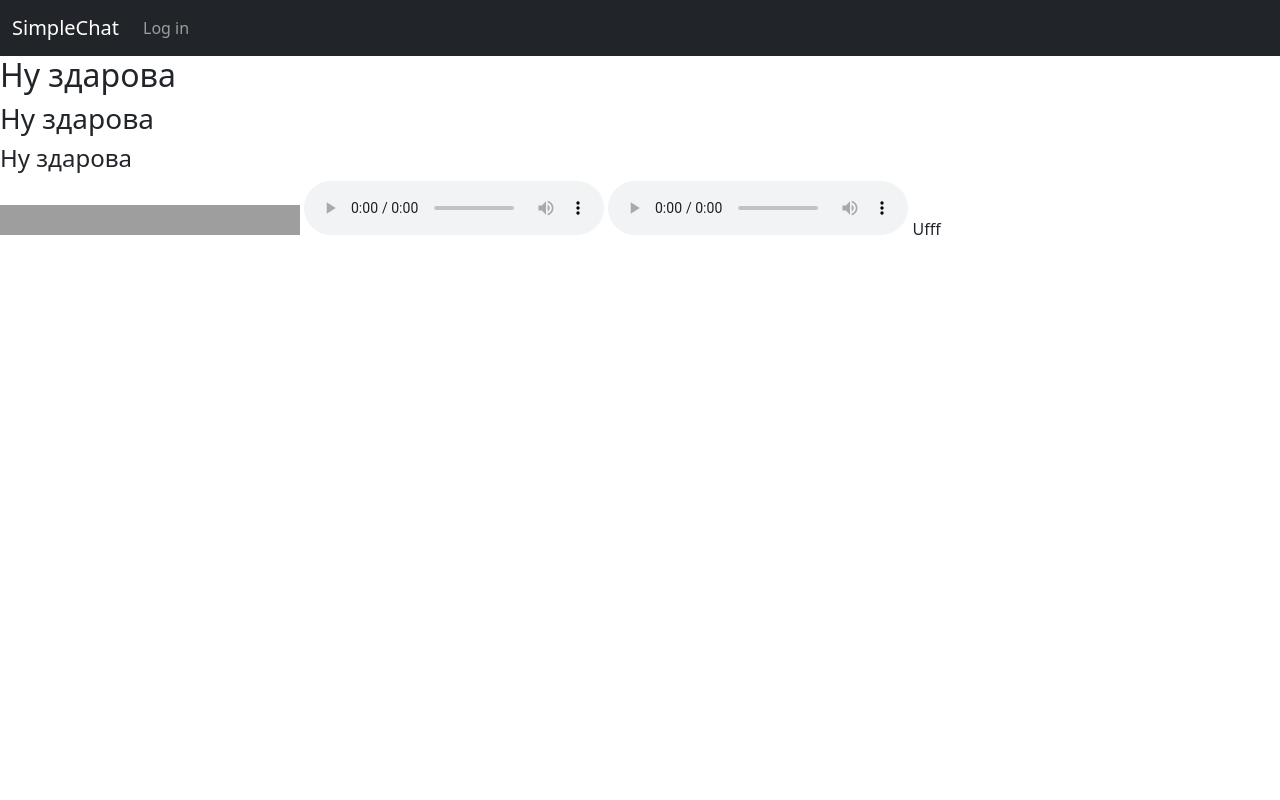
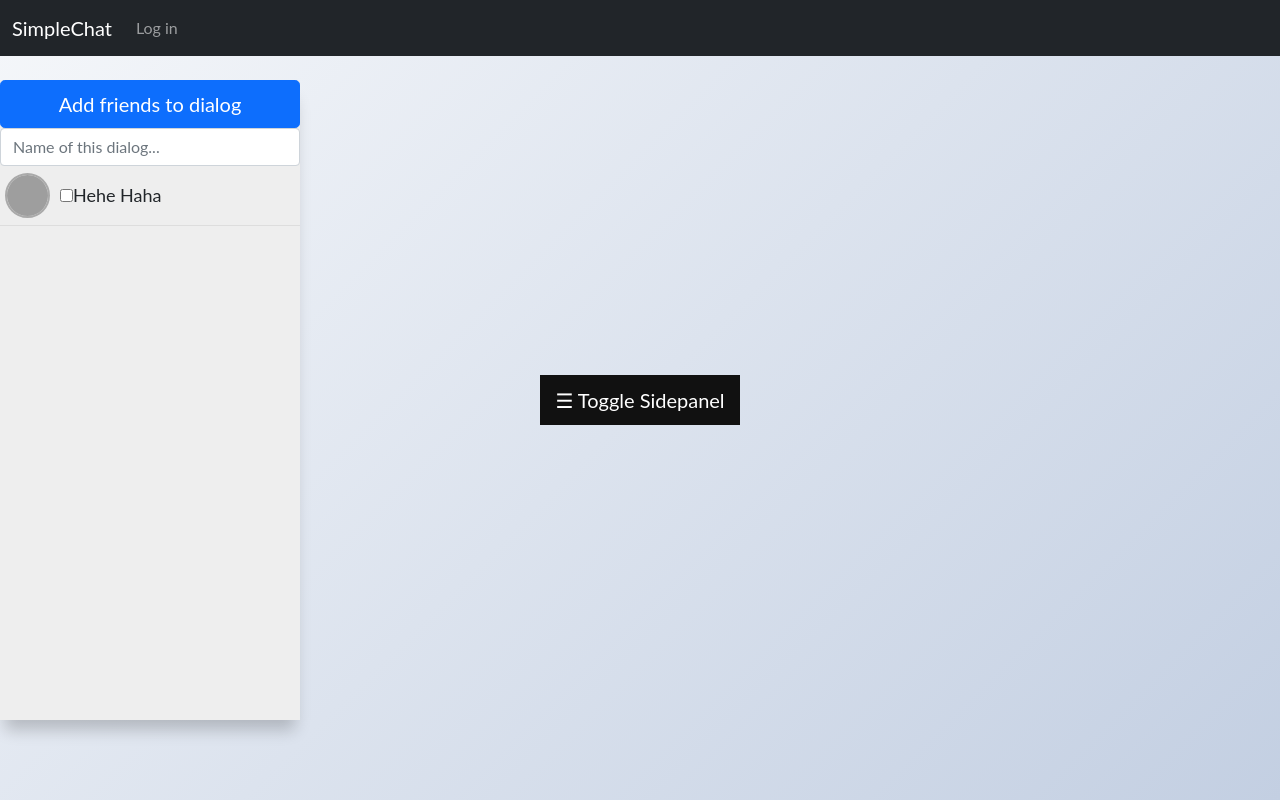
Before and after one commit to BaronFonMonc/web, a Flask app: page /about in a window 1280 px wide. Run offline with Flask 2, Linux system fonts and the light colour scheme; grey boxes are pictures that could not be loaded.

Commit message:
Finaly styles

```diff
--- a/static/css/friendlist.css
+++ b/static/css/friendlist.css
@@ -5,6 +5,12 @@ html, body {
 }
 
 #friend-list {
+  position: fixed;
+  z-index: 1;
+  left: 0;
+  padding-top: 60px;
+
+  transition: 0.5s;
   list-style: none;
   height: 4px;
   overflow-x: hidden;
@@ -12,11 +18,12 @@ html, body {
   display: block;
   margin: 0;
   padding: 0;
-  width: 20%;
+  width: 0;
   max-width: 300px;
   height: 80%;
   background: #EEE;
   list-style-type: none;
+  box-shadow: 0 15px 15px -5px rgba(0, 0, 0, 0.2);
 }
 
 .friend {
@@ -55,8 +62,3 @@ html, body {
 .friend:not(.selected):hover {
   background: #DDD;
 }
-
-.friend-list:hover {
-  background: #DAA;
-  width: 300px;
-}
--- a/static/map.js
+++ b/static/map.js
@@ -133,7 +133,7 @@ function appendMessageFull(ms, side) {
 
         <div class="msg-bubble">
             <div class="msg-text">
-                <audio src=${ms[5]} controls autoplay style="width: min(40vw,300px);">Audio tag not supported</audio>
+                <audio src=${ms[5]} controls autoplay style="width: min(45vw,300px);">Audio tag not supported</audio>
             </div>
         </div>
       </div>
--- a/templates/about.html
+++ b/templates/about.html
@@ -3,11 +3,67 @@
 <head>
   <meta charset=UTF-8"/>
   <meta name="viewport"
-        content="width=device-width, user-scalable=no, initial-scale=1.0, maximum-scale=1.0, minimum-scale=1.0">
+        content="width=device-width, user-scalable=yes, initial-scale=1.0, maximum-scale=1.0, minimum-scale=1.0">
   <meta http-equiv="X-UA-Compatible" content="ie=egde">
+  <link rel="stylesheet" href="{{ url_for('static', filename='css/friendlist.css') }}">
+  <link rel="stylesheet" href="{{ url_for('static', filename='css/main.css') }}">
   <link rel="stylesheet" href="https://cdn.jsdelivr.net/npm/bootstrap@5.1.3/dist/css/bootstrap.min.css" integrity="sha384-1BmE4kWBq78iYhFldvKuhfTAU6auU8tT94WrHftjDbrCEXSU1oBoqyl2QvZ6jIW3" crossorigin="anonymous">
-  <title>Chat Demo</title>
+  <title>Test</title>
+
+  <style>
+  body {
+    font-family: "Lato", sans-serif;
+  }
+
+  .sidepanel  {
+    margin: 0;
+    padding: 0;
+    width: 0;
+    position: fixed;
+    z-index: 1;
+    height: 80%;
+    background-color: #111;
+    overflow-x: hidden;
+    transition: 0.5s;
+    padding-top: 60px;
+  }
+
+  .sidepanel a {
+    padding: 8px 8px 8px 32px;
+    text-decoration: none;
+    font-size: 25px;
+    color: #818181;
+    display: block;
+    transition: 0.3s;
+  }
+
+  .sidepanel a:hover {
+    color: #f1f1f1;
+  }
+
+  .sidepanel .closebtn {
+    position: absolute;
+    top: 0;
+    right: 25px;
+    font-size: 36px;
+  }
+
+  .openbtn {
+    font-size: 20px;
+    cursor: pointer;
+    background-color: #111;
+    color: white;
+    padding: 10px 15px;
+    border: none;
+  }
+
+  .openbtn:hover {
+    background-color:#444;
+  }
+  </style>
 </head>
+
+
 <body>
   <nav class="navbar navbar-expand-md navbar-dark fixed-top bg-dark">
     <div class="container-fluid">
@@ -22,18 +78,48 @@
     </div>
   </nav>
 
-  <h1>Ну здарова</h1>
-  <h2>Ну здарова</h2>
-  <h3>Ну здарова</h3>
-  <h4>Ну здарова</h4>
-  <iframe id="IFRAME" name="IFRAME" height="30"
-          src="https://translator1.loca.lt/translate/russia?src_lang=ru&trg_lang=en">
-  "https://translator.loca.lt/translate/russia?src_lang=ru&trg_lang=en"</iframe>
 
-  <audio src="sample.mp3" controls>Audio tag not supported</audio>
 
-  <audio src="StarWars60.wav" controls>Audio tag not supported</audio>
+  <ul id='friend-list' class="scroll" style="width:300px">
+    <form method="post">
+    <li>
+      <button class="w-100 btn btn-lg btn-primary" type="submit">Add friends to dialog</button>
+    </li>
+    <li>
+      <input type="text" name="name" class="form-control" id="floatingName" size="32" maxlength="30" minlength="3" placeholder="Name of this dialog...">
+    </li>
 
-  Ufff
+
+    <li class='friend'>
+      <img src='https://cdn-icons-png.flaticon.com/512/197/197408.png' />
+      <input type="checkbox" name="LOL">
+      <div class='name'>
+        Hehe Haha
+      </div>
+    </li>
+
+    </form>
+  </ul>
+
+<button class="openbtn" id="button1" onclick="openNav()">☰ Toggle Sidepanel</button>
+
+<script>
+function openNav() {
+  document.getElementById("friend-list").style.width = "50%";
+  document.getElementById("friend-list").style.maxWidth = "50%";
+  document.getElementById("button1").onclick = closeNav;
+  document.getElementById("button1").innerHTML = "☰ Close Sidepanel";
+}
+
+function closeNav() {
+  document.getElementById("friend-list").style.width = "30%";
+  document.getElementById("friend-list").style.maxWidth = "300px";
+  document.getElementById("button1").onclick = openNav;
+  document.getElementById("button1").innerHTML = "☰ Toggle Sidepanel";
+}
+</script>
+
+
+
 </body>
 </html>
--- a/templates/friends.html
+++ b/templates/friends.html
@@ -30,7 +30,8 @@
 </nav>
 
 
-  <ul id='friend-list' class="scroll" style="width:300px">
+  <ul id='friend-list' class="scroll"
+      style="width:300px;   position: static;  z-index: auto;  left: auto;  padding-top: auto;">
     <form method="post">
     <li>
       <button class="w-100 btn btn-lg btn-primary" type="submit">Add friends to dialog</button>
```
Also changed, not shown: templates/chatPage.html (+19 -2 lines), templates/index.html (+17 -1 lines).
